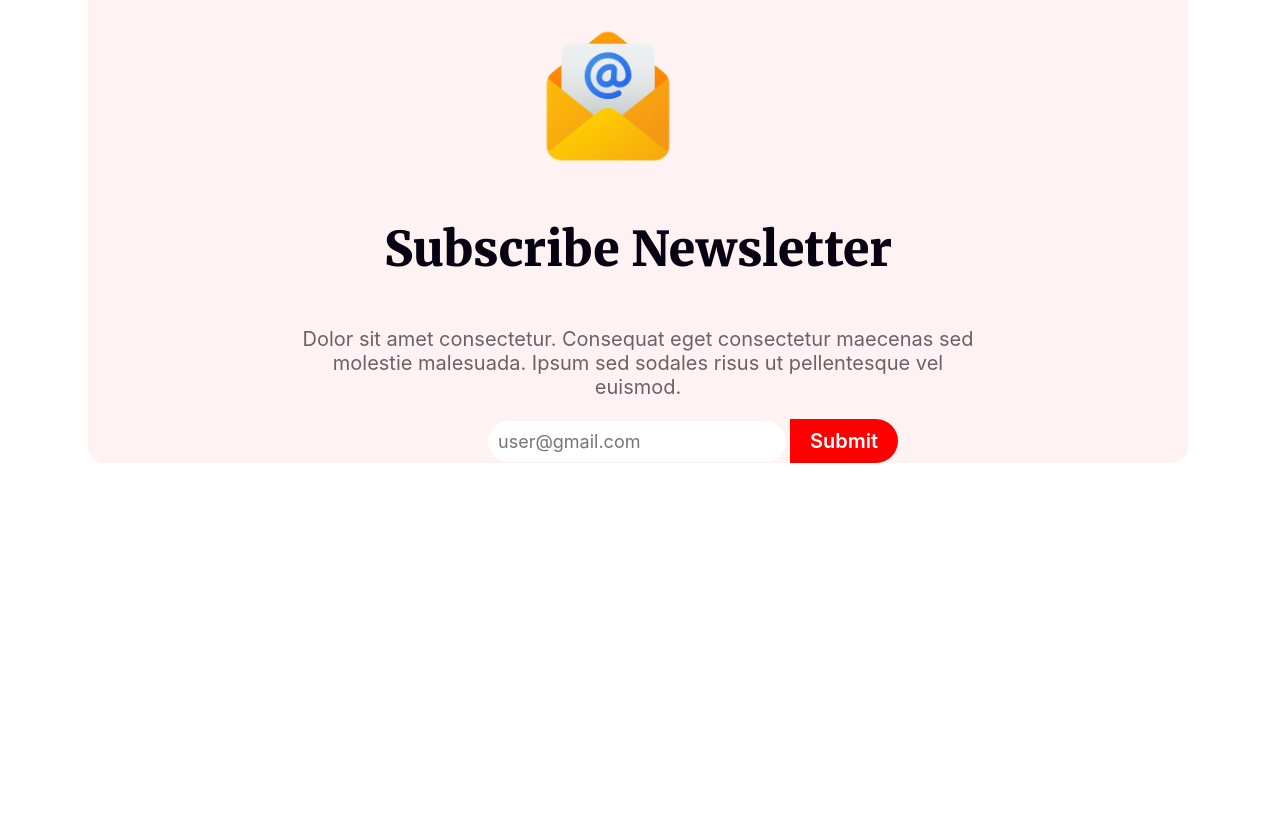
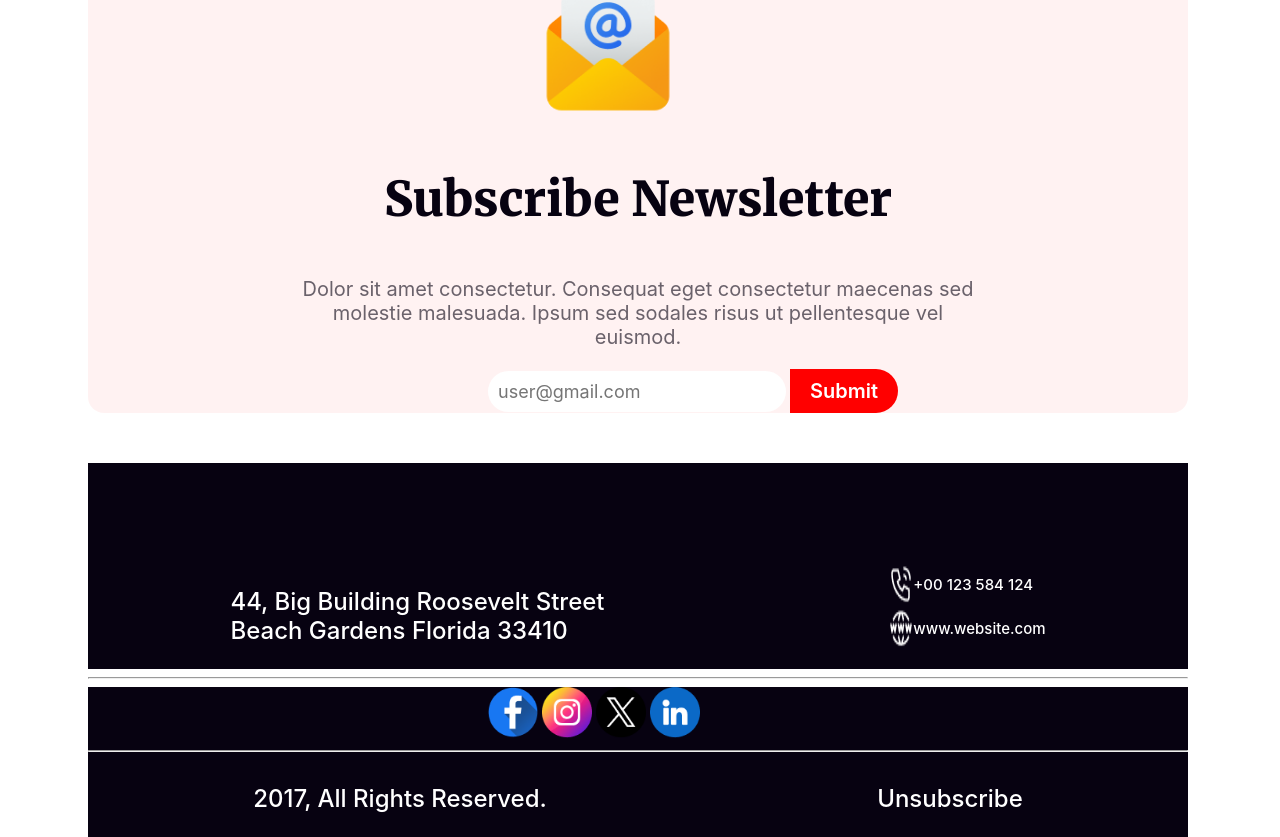
Before and after one commit to rakibulhassan07/Assigment1, a plain HTML site: page index.html in a window 1280 px wide. Shown: the part 5334-6171 px from the top of the page. Before the commit the page ends 5797 px from the top, so only its background shows below. Drawn offline with Linux system fonts and the light colour scheme.

Commit message:
added full assigment

```diff
--- a/index.html
+++ b/index.html
@@ -108,14 +108,45 @@
              <input class="submit" type="submit" value="submit">
 
          </div>
+         <div class="footer">
+            <div class="align">
+                <p class="footer-text1">44, Big Building Roosevelt Street <br>
+                Beach Gardens Florida 33410</p>
+                <div class="two-elements">
+                    <div class="phonenumber">
+                        <img src="images/Call.png" width="24px" alt="">
+                        <h2 class="phone">+00 123 584 124</h2>
+                    </div>
+                    <div class="website">
+                        <img src="images/Website.png" width="24px" alt="">
+                        <h2 class="web" >www.website.com</h2>
+                    </div>
+                </div>
+            </div>
+            <hr>
 
+            <div class="footerimg">
+               <div class="imgposition">
+                   <img src="images/Facebook.png" width="50px" alt="">
+               <img src="images/Instagram.png" width="50px" alt="">
+               <img src="images/Twitter.png" width="50px" alt="">
+               <img src="images/Linkedin.png" width="50px" alt="">
+               </div>
+               <hr>
+               <div class="last">
+                <p class="last-text1">
+                    2017, All Rights Reserved.
+                </p>
+                <p class="last-text2">Unsubscribe</p>
 
-
-
+             </div>
+            </div>
+         </div>
 
     </main>
     <footer>
 
     </footer>
+
 </body>
 </html>
--- a/style/design.css
+++ b/style/design.css
@@ -309,14 +309,16 @@ line-height: normal;
     margin-bottom: 10px
 }
 .email-img{
-    padding: 80px 450px 0px 450px;
+    padding: 30px 450px 0px 450px;
 
 }
 .banner8{
+    max-width: 1100px;
     margin-top: 50px;
     border-radius: 16px;
     margin-bottom: 50px;
     background-color: rgba(255, 0, 0, 0.05);
+
 }
 .banner8-text1{
   color: #070211;
@@ -324,6 +326,7 @@ line-height: normal;
   font-family: Merriweather;
   font-size: 48px;
   font-weight: 900;
+
 
 }
 .banner8-text2{
@@ -365,3 +368,67 @@ line-height: normal;
 text-transform: capitalize;
 border: 0;
 }
+.align{
+    background: #070211;
+      display: flex;
+    justify-content: space-around;
+    padding-top: 100px;
+
+}
+.footer-text1{
+    color: #FFF;
+font-family: Inter;
+font-size: 24px;
+
+font-weight: 500;
+
+}
+.phone{
+    color: #FFF;
+    font-family: Inter;
+    font-size: 15px;
+    font-weight: 500;
+}
+.phonenumber{
+    display: flex;
+
+}
+
+.web{
+    color: #FFF;
+font-family: Inter;
+font-size: 15px;
+font-weight: 500;
+
+}
+.website{
+    display: flex;
+}
+.footerimg{
+    background-color: #070211;
+}
+.imgposition{
+    margin-left: 400px;
+}
+.last{
+    display: flex;
+    justify-content: space-around;
+}
+.last-text1{
+    color: #FFF;
+
+    font-family: Inter;
+    font-size: 24px;
+    font-style: normal;
+    font-weight: 500;
+    line-height: normal;
+}
+.last-text2{
+    color: #FFF;
+
+font-family: Inter;
+font-size: 24px;
+font-style: normal;
+font-weight: 500;
+line-height: normal;
+}
```
